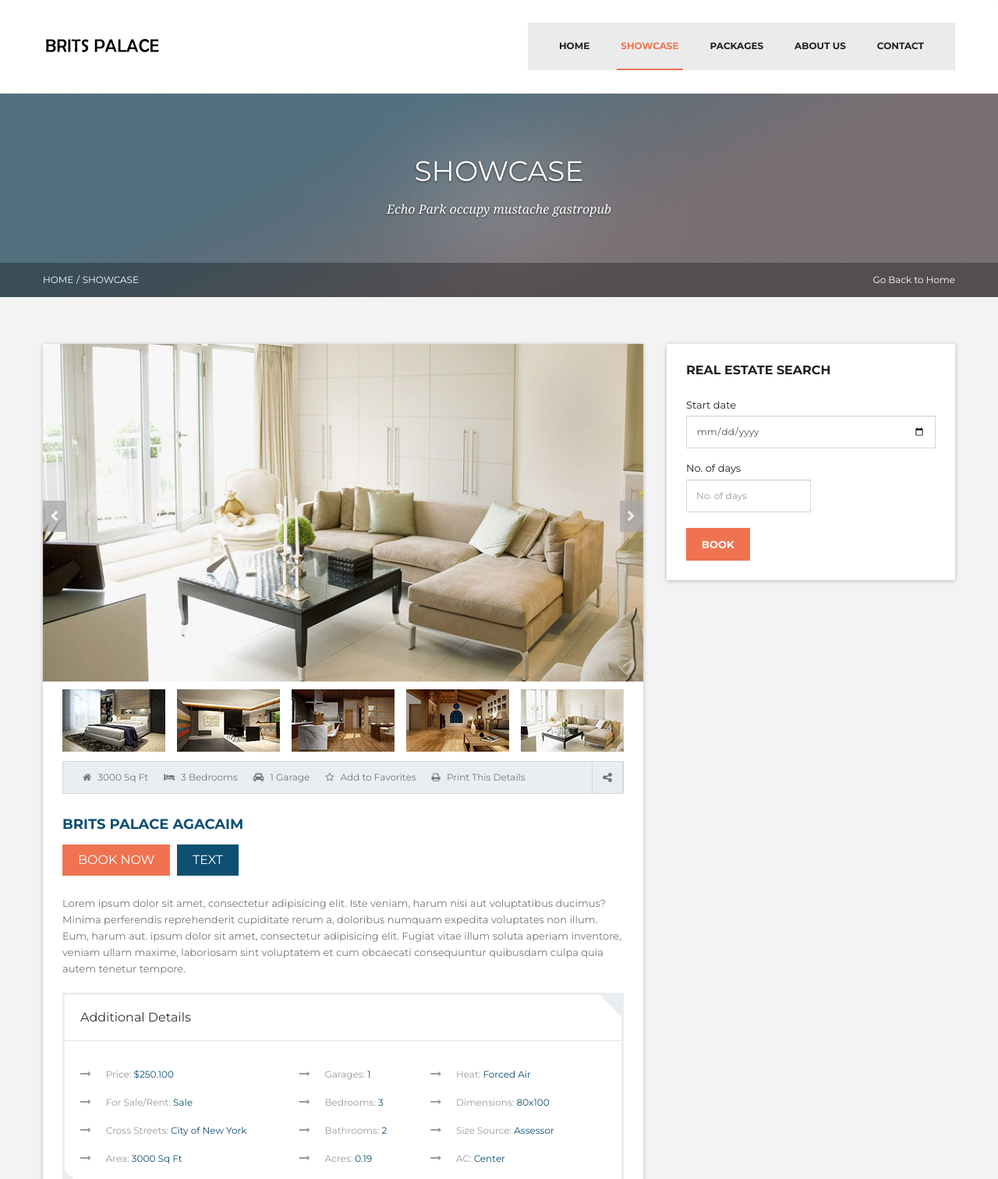
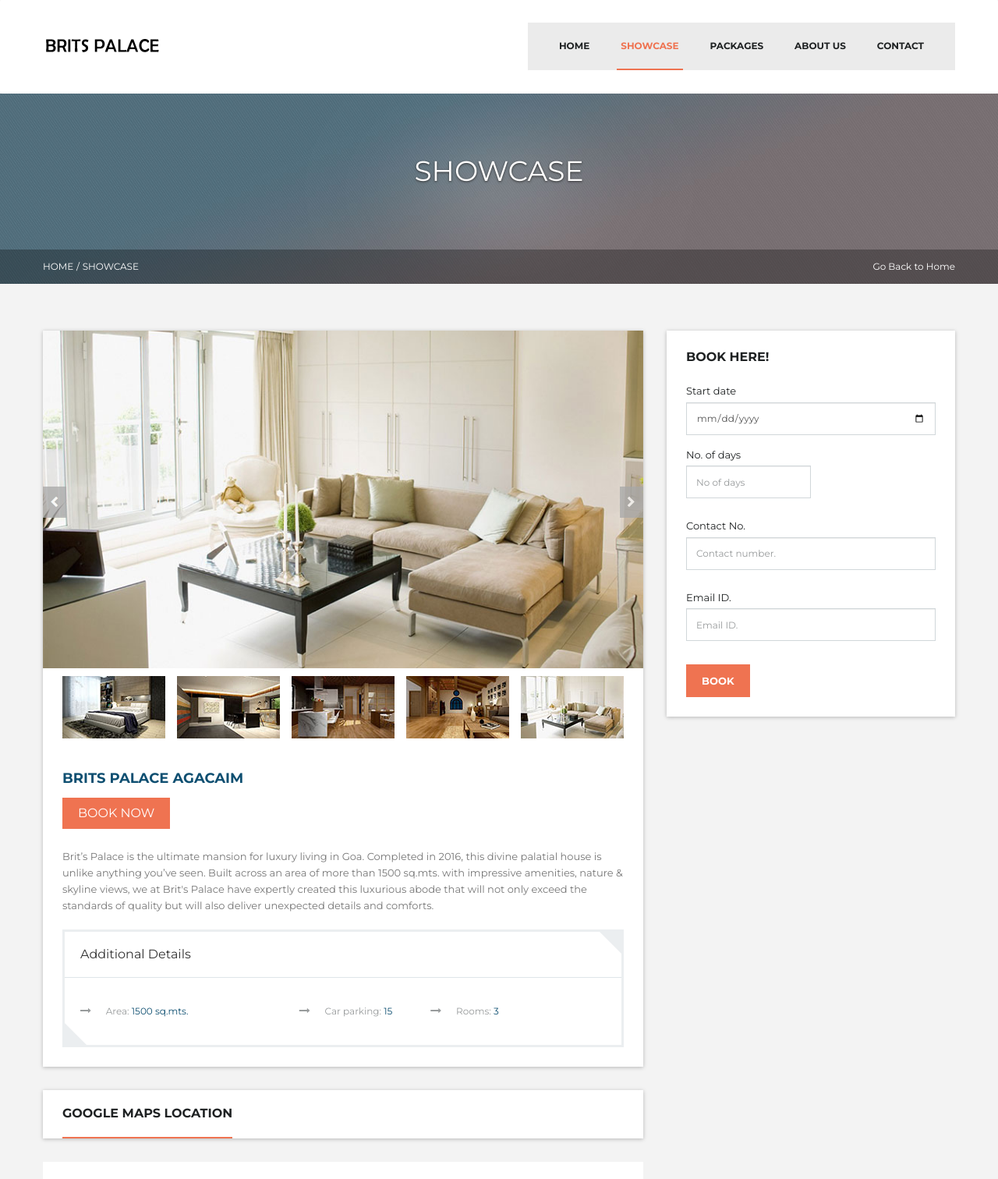
Before and after one commit to infamousbazooka/Brits-Palace, a PHP site: page /Showcase/ in a window 1280 px wide. Shown: the part 49-1561 px from the top of the page at 78% size. Run offline with PHP 8.4, Linux system fonts and the light colour scheme; a map, chart or similar area stays blank.

Commit message:
Contact page done

```diff
--- a/Showcase/index.html
+++ b/Showcase/index.html
@@ -98,7 +98,6 @@
             <header class="bread_crumb">
                 <div class="pag_titl_sec">
                     <h1 class="pag_titl"> SHOWCASE </h1>
-                    <h4 class="sub_titl"> Echo Park occupy mustache gastropub </h4>
                 </div>
                 <div class="pg_links">
                     <div class="container">
@@ -161,40 +160,12 @@
                                     <div class="clearfix"></div>
                                 </div>
                                 <div class="panel-body">
-                                    <div class="prop_feat">
-                                        <p class="area"><i class="fa fa-home"></i> 3000 Sq Ft</p>
-                                        <p class="bedrom"><i class="fa fa-bed"></i> 3 Bedrooms</p>
-                                        <p class="bedrom"><i class="fa fa-car"></i> 1 Garage</p>
-                                        <p class="bedrom"><i class="fa fa-star-o"></i> Add to Favorites </p>
-                                        <p class="bedrom"><i class="fa fa-print"></i> Print This Details </p>
-                                        <div class="share_btn">
-                                            <a href="#"> <i class="fa fa-share-alt"></i>
-                                            </a>
-                                            <div class="soc_btn">
-                                                <ul>
-                                                    <li>
-                                                        <a href="#"> <i class="fa fa-facebook"></i> </a>
-                                                    </li>
-                                                    <li>
-                                                        <a href="#"> <i class="fa fa-twitter"></i> </a>
-                                                    </li>
-                                                    <li>
-                                                        <a href="#"> <i class="fa fa-google-plus"></i> </a>
-                                                    </li>
-                                                    <li>
-                                                        <a href="#"> <i class="fa fa-linkedin"></i> </a>
-                                                    </li>
-                                                </ul>
-                                            </div>
-                                        </div>
-                                    </div>
                                     <h3 class="sec_titl">Brits Palace Agacaim</h3>
                                     <div class="col_labls larg_labl">
                                         <p class="or_labl">BOOK NOW</p>
-                                        <p class="blu_labl"> TEXT</p>
                                     </div>
                                     <p class="sec_desc">
-                                        Lorem ipsum dolor sit amet, consectetur adipisicing elit. Iste veniam, harum nisi aut voluptatibus ducimus? Minima perferendis reprehenderit cupiditate rerum a, doloribus numquam expedita voluptates non illum. Eum, harum aut. ipsum dolor sit amet, consectetur adipisicing elit. Fugiat vitae illum soluta aperiam inventore, veniam ullam maxime, laboriosam sint voluptatem et cum obcaecati consequuntur quibusdam culpa quia autem tenetur tempore.
+                                        Brit’s Palace is the ultimate mansion for luxury living in Goa. Completed in 2016, this divine palatial house is unlike anything you’ve seen. Built across an area of more than 1500 sq.mts. with impressive amenities, nature & skyline views, we at Brit's Palace have expertly created this luxurious abode that will not only exceed the standards of quality but will also deliver unexpected details and comforts.
                                     </p>
                                     <div class="prop_addinfo">
                                         <h2 class="add_titl">
@@ -206,25 +177,7 @@
                                                     <li>
                                                         <a href="#">
                                                             <i class="fa fa-long-arrow-right"></i>
-                                                            <p class="infos"> Price: <span> $250.100 </span> </p>
-                                                        </a>
-                                                    </li>
-                                                    <li>
-                                                        <a href="#">
-                                                            <i class="fa fa-long-arrow-right"></i>
-                                                            <p class="infos"> For Sale/Rent: <span> Sale </span> </p>
-                                                        </a>
-                                                    </li>
-                                                    <li>
-                                                        <a href="#">
-                                                            <i class="fa fa-long-arrow-right"></i>
-                                                            <p class="infos"> Cross Streets: <span> City of New York </span> </p>
-                                                        </a>
-                                                    </li>
-                                                    <li>
-                                                        <a href="#">
-                                                            <i class="fa fa-long-arrow-right"></i>
-                                                            <p class="infos"> Area: <span> 3000 Sq Ft </span> </p>
+                                                            <p class="infos"> Area: <span> 1500 sq.mts. </span> </p>
                                                         </a>
                                                     </li>
                                                 </ul>
@@ -234,25 +187,7 @@
                                                     <li>
                                                         <a href="#">
                                                             <i class="fa fa-long-arrow-right"></i>
-                                                            <p class="infos"> Garages: <span> 1 </span> </p>
-                                                        </a>
-                                                    </li>
-                                                    <li>
-                                                        <a href="#">
-                                                            <i class="fa fa-long-arrow-right"></i>
-                                                            <p class="infos">Bedrooms: <span> 3 </span> </p>
-                                                        </a>
-                                                    </li>
-                                                    <li>
-                                                        <a href="#">
-                                                            <i class="fa fa-long-arrow-right"></i>
-                                                            <p class="infos">Bathrooms: <span> 2 </span> </p>
-                                                        </a>
-                                                    </li>
-                                                    <li>
-                                                        <a href="#">
-                                                            <i class="fa fa-long-arrow-right"></i>
-                                                            <p class="infos">Acres: <span> 0.19 </span> </p>
+                                                            <p class="infos"> Car parking: <span> 15 </span> </p>
                                                         </a>
                                                     </li>
                                                 </ul>
@@ -262,32 +197,13 @@
                                                     <li>
                                                         <a href="#">
                                                             <i class="fa fa-long-arrow-right"></i>
-                                                            <p class="infos">Heat: <span> Forced Air </span> </p>
-                                                        </a>
-                                                    </li>
-                                                    <li>
-                                                        <a href="#">
-                                                            <i class="fa fa-long-arrow-right"></i>
-                                                            <p class="infos">Dimensions: <span> 80x100 </span> </p>
-                                                        </a>
-                                                    </li>
-                                                    <li>
-                                                        <a href="#">
-                                                            <i class="fa fa-long-arrow-right"></i>
-                                                            <p class="infos">Size Source: <span> Assessor </span> </p>
-                                                        </a>
-                                                    </li>
-                                                    <li>
-                                                        <a href="#">
-                                                            <i class="fa fa-long-arrow-right"></i>
-                                                            <p class="infos">AC: <span> Center </span> </p>
+                                                            <p class="infos"> Rooms: <span> 3 </span> </p>
                                                         </a>
                                                     </li>
                                                 </ul>
                                             </div>
                                         </div>
                                     </div>
-
                                 </div>
                             </div>
                         </div>
@@ -311,25 +227,43 @@
                         <div class="row">
                             <div class="col-md-12">
                                 <div class="srch_frm">
-                                    <h3>Real Estate Search</h3>
-                                    <form name="sentMessage" id="contactForm">
+                                    <h3>BOOK HERE!</h3>
+                                    <form name="sentMessage" id="booking">
                                         <div class="control-group form-group">
                                             <div class="controls">
                                                 <label>Start date </label>
-                                                <input type="date" class="form-control" id="keyword" required data-validation-required-message="Please enter a keyword." placeholder="Any keyword">
+                                                <input type="date" class="form-control" id="date" required data-validation-required-message="Please enter a start date." placeholder="Date">
                                                 <p class="help-block"></p>
                                             </div>
                                         </div>
                                         <div class="control-group form-group">
                                             <div class="controls col-md-6 first">
                                                 <label>No. of days </label>
-                                                <input type="number" class="form-control" id="keyword" required data-validation-required-message="Please enter No. of days." placeholder="No. of days">
+                                                <input type="number" class="form-control" id="days" required data-validation-required-message="Please enter the days." placeholder="No of days">
+                                                <p class="help-block"></p>
+                                            </div>
+                                            <div class="clearfix"></div>
+                                        </div>
+                                        <div class="control-group form-group">
+                                            <div class="controls first">
+                                                <label>Contact No. </label>
+                                                <input type="phone" class="form-control" id="contact" required data-validation-required-message="Please enter your contact number." placeholder="Contact number.">
+                                                <p class="help-block"></p>
+                                            </div>
+                                            <div class="clearfix"></div>
+                                        </div>
+                                        <div class="control-group form-group">
+                                            <div class="controls first">
+                                                <label>Email ID. </label>
+                                                <input type="phone" class="form-control" id="email" required data-validation-required-message="Please enter your Email ID." placeholder="Email ID.">
+                                                <p class="help-block"></p>
                                             </div>
                                             <div class="clearfix"></div>
                                         </div>
                                         <div id="success"></div>
-                                        <button type="submit" class="btn btn-primary">BOOK</button>
+                                        <button type="button" id="book" class="btn btn-primary">BOOK</button>
                                     </form>
+                                    <div id="booked"></div>
                                 </div>
                             </div>
                         </div>
@@ -346,23 +280,24 @@
                         <div class="col-md-4 abt_sec">
                             <h2 class="foot_title">About Brits Palace</h2>
                             <p>
-                                Ethical quinoa slow-carb squid, irony Pitchfork tousled hella art party PBR&amp;B cray dreamcatcher brunch.
+                                Brit’s Palace is the ultimate mansion for luxury living in Goa. Completed in 2016, this divine palatial house is unlike anything you’ve seen.
                             </p>
                             <div class="spacer-20"></div>
                             <p>
-                                Bicycle rights jean shorts organic, street art PBR occupy flexitarian pour-over master cleanse farm-to-table.
+                                It is located in a central business area but in a quiet neighbourhood, offering you serenity and tranquil, galore.
                             </p>
                         </div>
                         <div class="col-md-4">
-                            <h2 class="foot_title">
-                       Contact Info
-                    </h2>
+                            <h2 class="foot_title">Contact Info</h2>
                             <ul class="cont_info">
                                 <li><i class="fa fa-map-marker"></i>
-                                    <p>Brits Palace, Agacaim, Goa</p>
+                                    <p>St. Lawrence Agassaim, NH-17, Near Zuari Bridge, Agassaim-Goa</p>
+                                </li>
+                                <li><i class="fa fa-mobile"></i>
+                                    <p> <a href="tel:+91-915-885-7777"> Phone: +91-915-885-7777 </a> </p>
                                 </li>
                                 <li><i class="fa fa-phone"></i>
-                                    <p> <a href="tel:+91-963-707-8086"> Phone: +91-963-707-8086 </a> </p>
+                                    <p> <a href="tel: +91-832-2217377"> Phone: +91-832-2217377 </a> </p>
                                 </li>
                                 <li><i class="fa fa-envelope"></i>
                                     <p> <a href="mailto:britspalace@gmail.com?Subject=Bookings%20contact"> Email: britspalace@gmail.com </a> </p>
--- a/book.php
+++ b/book.php
@@ -8,7 +8,7 @@
 	$days = $_POST['days'];
 	$sql = "INSERT into bookings (email, `date`, days, start_date, contact)VALUES ('" . $email . "', '" . $date . "', '" . $days . "', '" . $startdate . "', '" . $contact . "')";
 	if ($conn->query($sql) === TRUE) {
-		$body = "Hello Brits Palace!! My email address is " . $email . " and my contact number is " . $contact . ". I would like to book your home from " . $startdate . " for " . $days . ".";
+		$body = "Hello Brits Palace!! My email address is " . $email . " and my contact number is " . $contact . ". I would like to book your home from " . $startdate . " for " . $days . " days.";
 		$subject="Booking";
 		$mail = new PHPMailer();
 		$mail->IsHTML(true);
--- a/connect.php
+++ b/connect.php
@@ -1,7 +1,7 @@
 <?php
-$servername = "amberzile@localhost";
-$uname = "johnbrito";
-$pword = "johnBrito123";
+$servername = "localhost";
+$uname = "root";
+$pword = "";
 $dbname = "britspalace";
 $conn = new mysqli($servername, $uname, $pword, $dbname);
 if ($conn->connect_error) {
--- a/css/main_style.css
+++ b/css/main_style.css
@@ -2348,6 +2348,9 @@
     margin-bottom: 40px;
 }
 #subbed{
+    color: #fafafa;
+}
+.abt_sec p{
     color: #fafafa;
 }
 /* 23. Responsive Styles
```
Also changed, not shown: Contact/index.html (renamed from About/index.html, +17 -16 lines), britspalace.sql (added, +121 -0 lines), index.php (+14 -12 lines).
